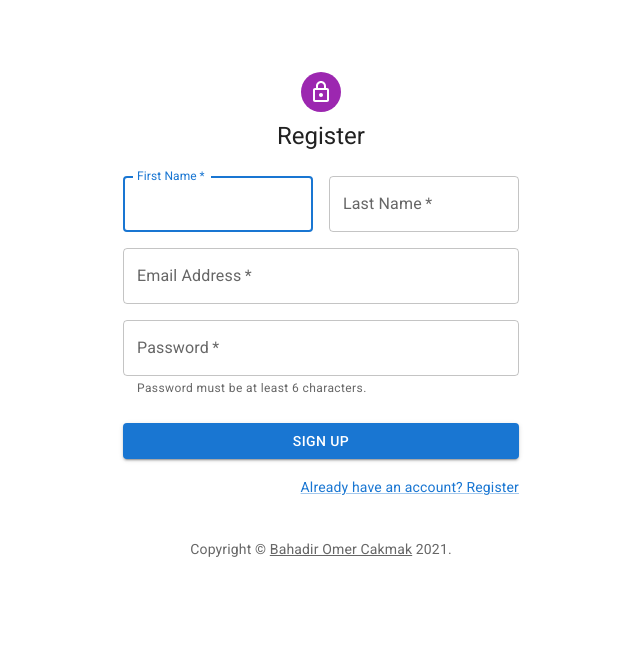
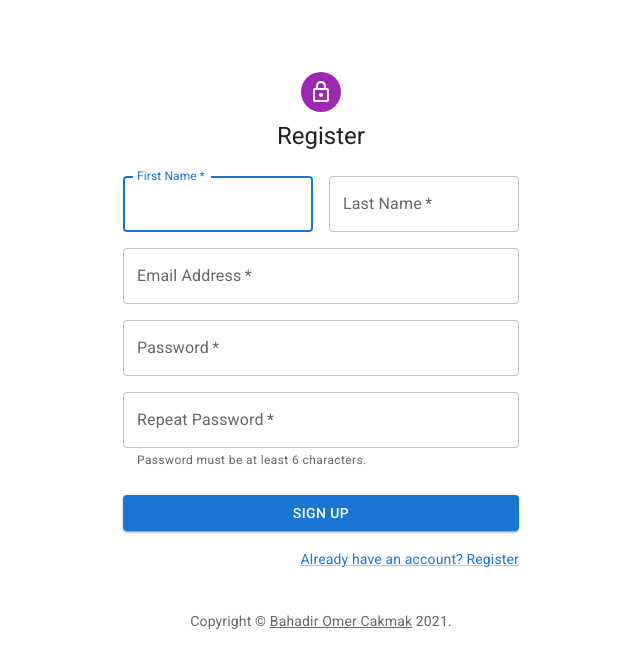
Before and after one commit to bomercakmak/UniSocial-Thesis-Project, a JavaScript app: page / in a window 1280 px wide. Shown: the top 668 px of the page, without its empty margins (319-959 px from the left). Built offline with nearby package versions, Linux system fonts and the light colour scheme.

Commit message:
I added Repeat Password field and error toast.

```diff
--- a/src/pages/Auth/Register.js
+++ b/src/pages/Auth/Register.js
@@ -19,6 +19,7 @@ const theme = createTheme();
 const Register = () => {
   let email,
     password,
+    rPassword,
     firstName,
     lastName = "";
   const handleSubmit = (event) => {
@@ -28,13 +29,23 @@ const Register = () => {
     password = data.get("password");
     firstName = data.get("firstName");
     lastName = data.get("lastName");
+    rPassword = data.get("rPassword");
     if (
       !email.trim() ||
       !password.trim() ||
+      !rPassword.trim() ||
       !firstName.trim() ||
       !lastName.trim()
     ) {
       toast.error("Please fill in the required fields!");
+      return;
+    }
+    if (password.trim().length < 6) {
+      toast.error("Password must be at least 6 characters!");
+      return;
+    }
+    if (password !== rPassword) {
+      toast.error("Password and Repeat Password should be the same!");
       return;
     }
 
@@ -112,6 +123,17 @@ const Register = () => {
                   type="password"
                   id="password"
                   autoComplete="new-password"
+                />
+              </Grid>
+              <Grid item xs={12}>
+                <TextField
+                  required
+                  fullWidth
+                  name="rPassword"
+                  label="Repeat Password"
+                  type="password"
+                  id="rPassword"
+                  autoComplete="new-password"
                   helperText="Password must be at least 6 characters."
                 />
               </Grid>
```
